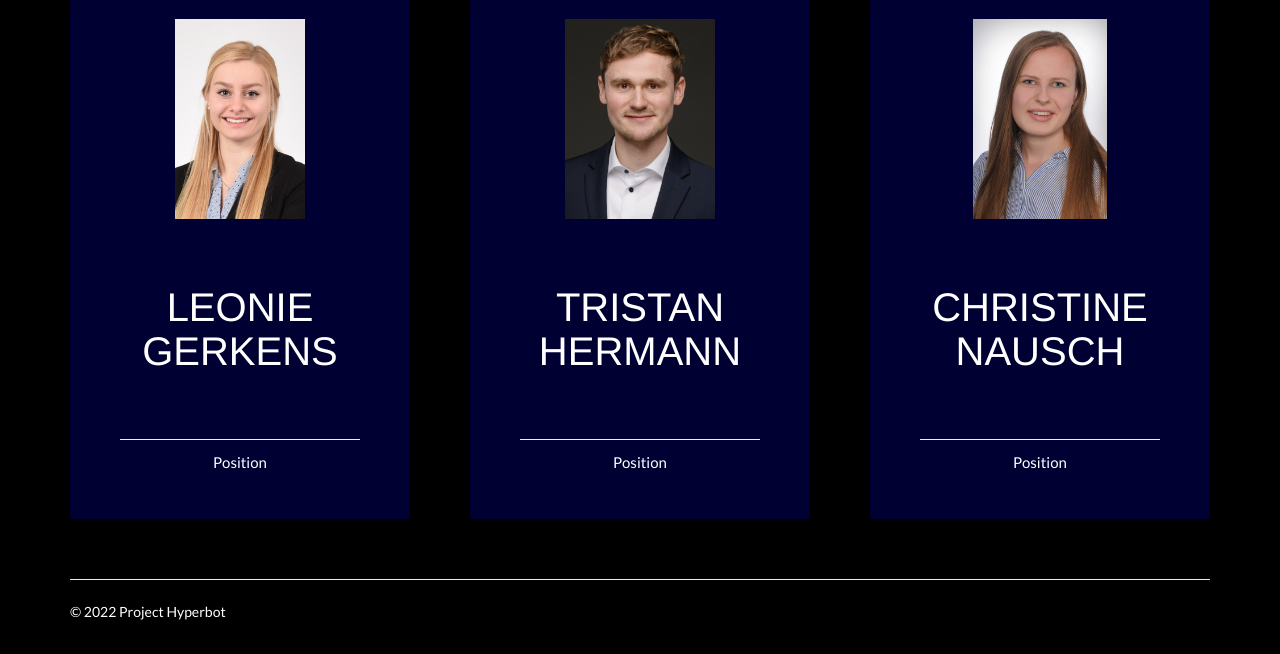
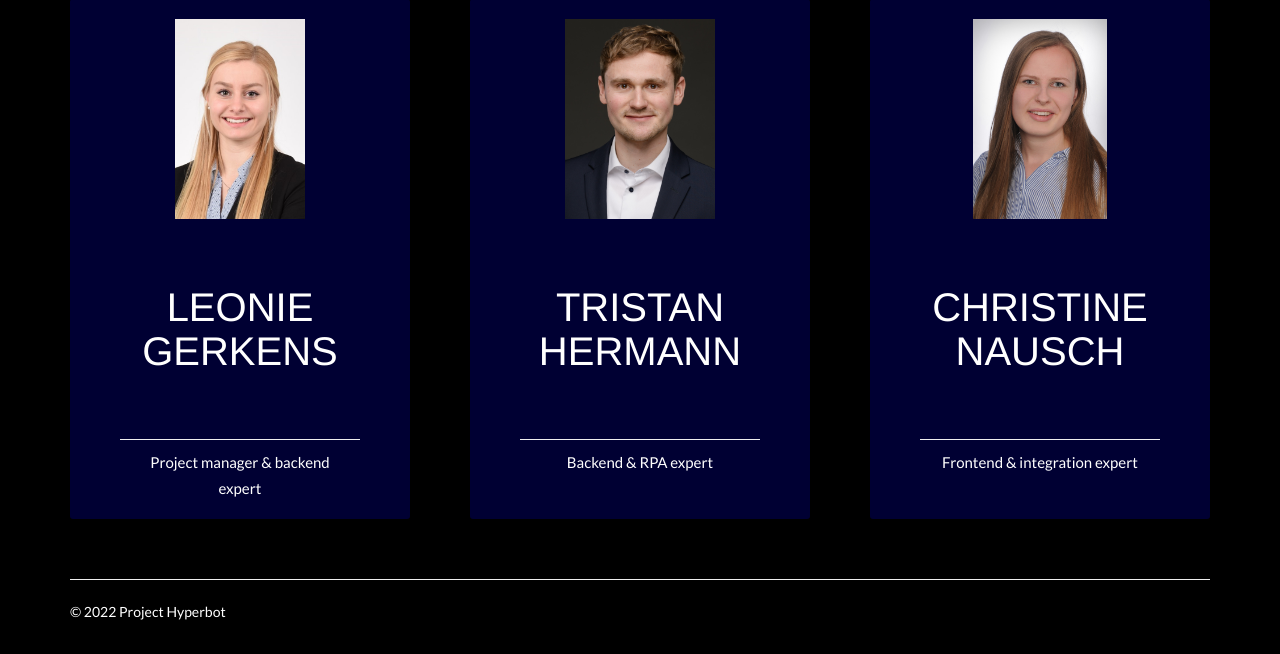
Before and after one commit to JMU-Information-Systems/pjs-hyperbot-main, a Django app: page /contact/ in a window 1280 px wide. Shown: the part 196-850 px from the top of the page. Run offline with Django 3.2, Linux system fonts and the light colour scheme; some libraries are stand-ins or nearby versions.

Commit message:
Optische Anpassung Frontend und einfügen des Textes

```diff
--- a/pjshyperbot/app/templates/app/contact.html
+++ b/pjshyperbot/app/templates/app/contact.html
@@ -316,7 +316,7 @@
         }
 
         .card__price-value {
-            font-size: 1.4rem;
+            font-size: 1.6rem;
             font-weight: 100;
         }
 
@@ -397,7 +397,7 @@
                             <ul>
 
                                 <li></li>
-                                <li>Position</li>
+                                <li>Project manager &amp backend expert</li>
                             </ul>
                         </div>
                     </div>
@@ -405,7 +405,7 @@
                         <div class="card__cta">
                             <div class="card__price-box">
                                 <p class="card__price-only">Leonie Gerkens</p>
-                                <p class="card__price-value">Some text that describes me lorem ipsum ipsum lorem.</p>
+                                <p class="card__price-value">As a project manager, Leonie not only takes care of the team management but also of the software architecture and technical lead. Her expertise and main task is therefore backend development.</p>
                             </div>
                             {% load staticfiles %}
                             <a class="email" href="mailto:leonie.gerkens@stud-mail.uni-wuerzburg.de">
@@ -433,7 +433,7 @@
                         <div class="card__details">
                             <ul>
                                 <li></li>
-                                <li>Position</li>
+                                <li>Backend &amp RPA expert</li>
                             </ul>
                         </div>
                     </div>
@@ -441,7 +441,7 @@
                         <div class="card__cta">
                             <div class="card__price-box">
                                 <p class="card__price-only">Tristan Hermann</p>
-                                <p class="card__price-value">Some text that describes me lorem ipsum ipsum lorem.</p>
+                                <p class="card__price-value">Tristan is also a backend developer and a real specialist when it comes to robotic process automation tools like UiPath. </p>
                             </div>
                             {% load staticfiles %}
                             <a class="email" href="mailto:tristan.hermann@stud-mail.uni-wuerzburg.de">
@@ -470,7 +470,7 @@
                         <div class="card__details">
                             <ul>
                                 <li></li>
-                                <li>Position</li>
+                                <li>Frontend &amp integration expert</li>
                             </ul>
                         </div>
                     </div>
@@ -478,7 +478,7 @@
                         <div class="card__cta">
                             <div class="card__price-box">
                                 <p class="card__price-only">Christine Nausch</p>
-                                <p class="card__price-value">Some text that describes me lorem ipsum ipsum lorem.</p>
+                                <p class="card__price-value">All tasks around frontend development are part of Christine's work. Besides the design and technical implementation of the frontend, she is also responsible for the integration between frontend and backend. </p>
                             </div>
                             {% load staticfiles %}
                             <a class="email" href="mailto:christine.nausch@stud-mail.uni-wuerzburg.de">
```
